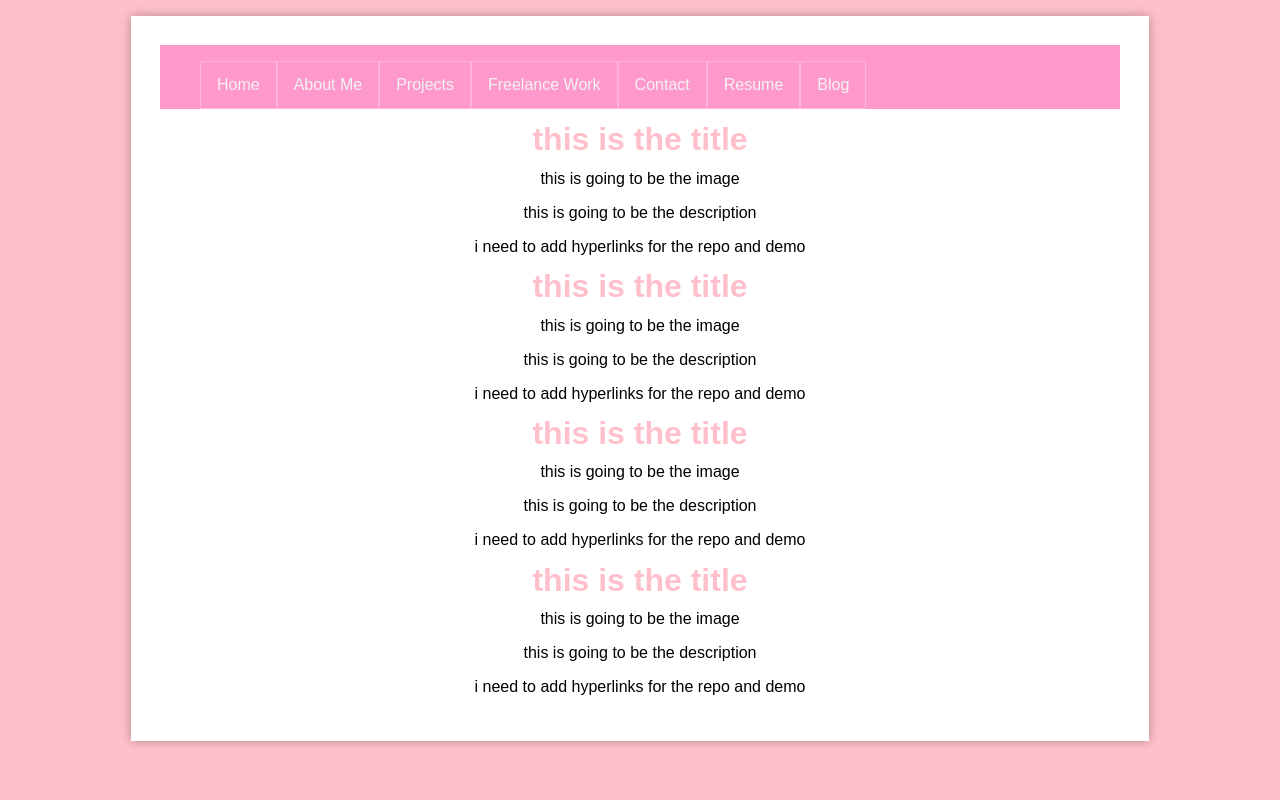
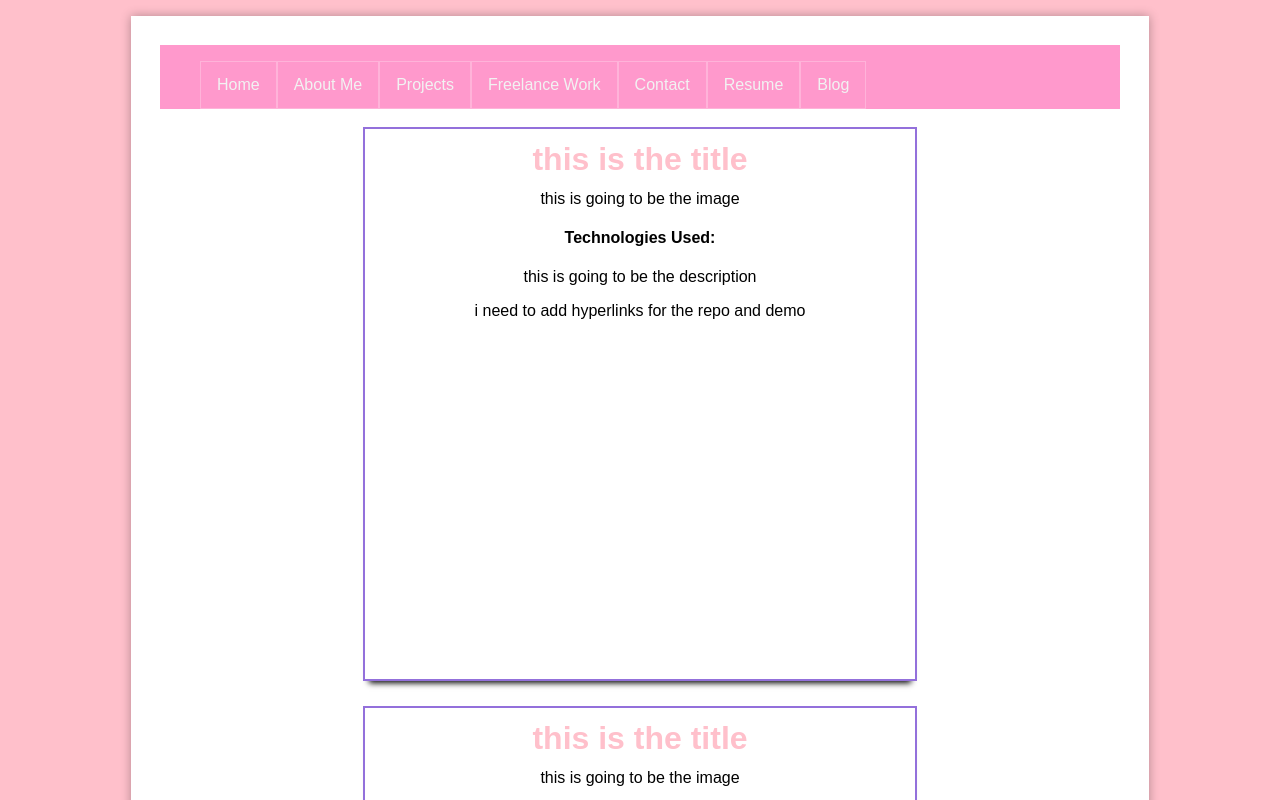
Before and after one commit to saleman25/portfolio, a React (Create React App) app: page /projects in a window 1280 px wide. Shown: the top 800 px of the page. Built offline with nearby package versions, Linux system fonts and the light colour scheme.

Commit message:
continuing developement in projects

```diff
--- a/src/App.css
+++ b/src/App.css
@@ -73,3 +73,32 @@ body {
   padding: 2.25%; /* 18px / 800px */
   width: 85%;
 }
+
+.projectcard {
+    border: 2px solid mediumpurple;
+    background-color: white;
+    box-shadow: 0 8px 6px -6px black;
+    width: 550px;
+    height: 550px;
+    text-align: center;
+    display: inline-block;
+    margin-bottom: 25px;
+
+}
+
+.dogimg {
+  width: 25vw;
+  height: 25vw;
+  background-image: url("./images/dogtwitter.png");
+  background-repeat: no-repeat;
+  background-position: center;
+  background-size: cover;
+  display: inline-block;
+  text-align: center;
+
+}
+
+.projectdescription {
+
+  text-align: center;
+}
--- a/src/components/Projects.js
+++ b/src/components/Projects.js
@@ -10,46 +10,56 @@ import Grid from '@material-ui/core/Grid';
 function Projects() {
   return (
     <div>
-
+      <br></br>
     <div class='projectcard'>
       <h1>this is the title</h1>
-      <div class='img'>
+      <div class='projectimg'>
         <p>this is going to be the image</p>
       </div>
-      <div class='description'>
+      <div class='projectdescription'>
+      <h4>Technologies Used:</h4>
         <p>this is going to be the description</p>
       </div>
       <p>i need to add hyperlinks for the repo and demo</p>
     </div>
 
+    <br></br>
+
     <div class='projectcard'>
       <h1>this is the title</h1>
-      <div class='img'>
+      <div class='projectimg'>
         <p>this is going to be the image</p>
       </div>
-      <div class='description'>
+      <div class='projectdescription'>
+      <h4>Technologies Used:</h4>
         <p>this is going to be the description</p>
       </div>
       <p>i need to add hyperlinks for the repo and demo</p>
     </div>
 
+<br></br>
+
     <div class='projectcard'>
-      <h1>this is the title</h1>
-      <div class='img'>
-        <p>this is going to be the image</p>
+      <h1>Dog Twitter</h1>
+      <div class='dogimg'>
+
       </div>
-      <div class='description'>
+      <div class='projectdescription'>
+        <h4>Technologies Used:</h4>
         <p>this is going to be the description</p>
       </div>
       <p>i need to add hyperlinks for the repo and demo</p>
     </div>
 
+    <br></br>
+
     <div class='projectcard'>
       <h1>this is the title</h1>
-      <div class='img'>
+      <div class='projectimg'>
         <p>this is going to be the image</p>
       </div>
-      <div class='description'>
+      <div class='projectdescription'>
+      <h4>Technologies Used:</h4>
         <p>this is going to be the description</p>
       </div>
       <p>i need to add hyperlinks for the repo and demo</p>
```
Also changed, not shown: src/images/dogtwitter.png (added).
